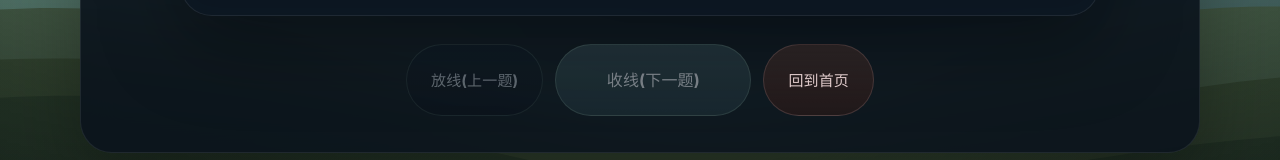
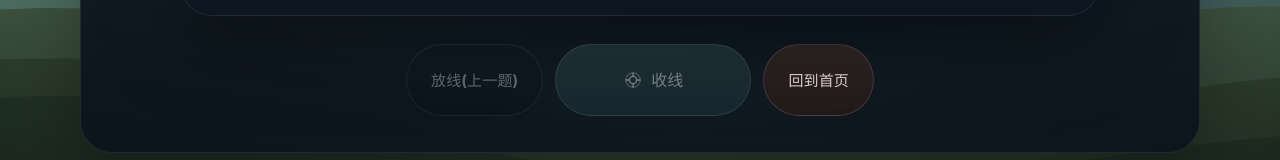
Before and after one commit to zrh091110225/fbti, a React (Vite) app in the folder frontend/: page / in a window 1280 px wide. Both pictures are taken after a click on the button "直接开始测试". Shown: the part 765-925 px from the top of the page. Built offline with nearby package versions, Linux system fonts and the light colour scheme.

Commit message:
修改回答问题按钮动效果

```diff
--- a/frontend/src/pages/Quiz.css
+++ b/frontend/src/pages/Quiz.css
@@ -460,9 +460,26 @@
 }
 
 .quiz-nav-button__label {
+  display: flex;
+  align-items: center;
+  gap: 8px;
   font-size: 16px;
   font-weight: 700;
   line-height: 1.25;
+}
+
+.quiz-nav-button__reel-icon {
+  display: flex;
+  align-items: center;
+  justify-content: center;
+  width: 20px;
+  height: 20px;
+  color: currentColor;
+  flex-shrink: 0;
+}
+
+.quiz-nav-button-primary.is-active .quiz-nav-button__reel-icon {
+  color: var(--accent);
 }
 
 .quiz-dialog-backdrop {
--- a/frontend/src/pages/Quiz.tsx
+++ b/frontend/src/pages/Quiz.tsx
@@ -279,7 +279,35 @@ function Quiz({ questions, currentQuestion, answers, onAnswer, onExit, onPreviou
                       : { duration: 0.42, ease: 'easeInOut', repeat: motionState.isLanding ? 0 : 1 }
                   }
                 >
-                  收线(下一题)
+                  <m.span
+                    className="quiz-nav-button__reel-icon"
+                    animate={
+                      motionState.isReeling
+                        ? { rotate: prefersReducedMotion ? 0 : 360 }
+                        : motionState.isLanding
+                          ? { rotate: prefersReducedMotion ? 0 : 180 }
+                          : { rotate: 0 }
+                    }
+                    transition={
+                      prefersReducedMotion
+                        ? { duration: 0.01 }
+                        : {
+                            duration: motionState.isLanding ? 0.5 : 0.7,
+                            ease: 'linear'
+                          }
+                    }
+                  >
+                    {/* Reel icon SVG */}
+                    <svg width="18" height="18" viewBox="0 0 20 20" fill="none">
+                      <circle cx="10" cy="10" r="8" stroke="currentColor" strokeWidth="1.5" opacity="0.5" />
+                      <circle cx="10" cy="10" r="4" stroke="currentColor" strokeWidth="1.5" />
+                      <line x1="10" y1="2" x2="10" y2="6" stroke="currentColor" strokeWidth="1.5" strokeLinecap="round" />
+                      <line x1="10" y1="14" x2="10" y2="18" stroke="currentColor" strokeWidth="1.5" strokeLinecap="round" />
+                      <line x1="2" y1="10" x2="6" y2="10" stroke="currentColor" strokeWidth="1.5" strokeLinecap="round" />
+                      <line x1="14" y1="10" x2="18" y2="10" stroke="currentColor" strokeWidth="1.5" strokeLinecap="round" />
+                    </svg>
+                  </m.span>
+                  收线
                 </m.span>
               </button>
 
```
